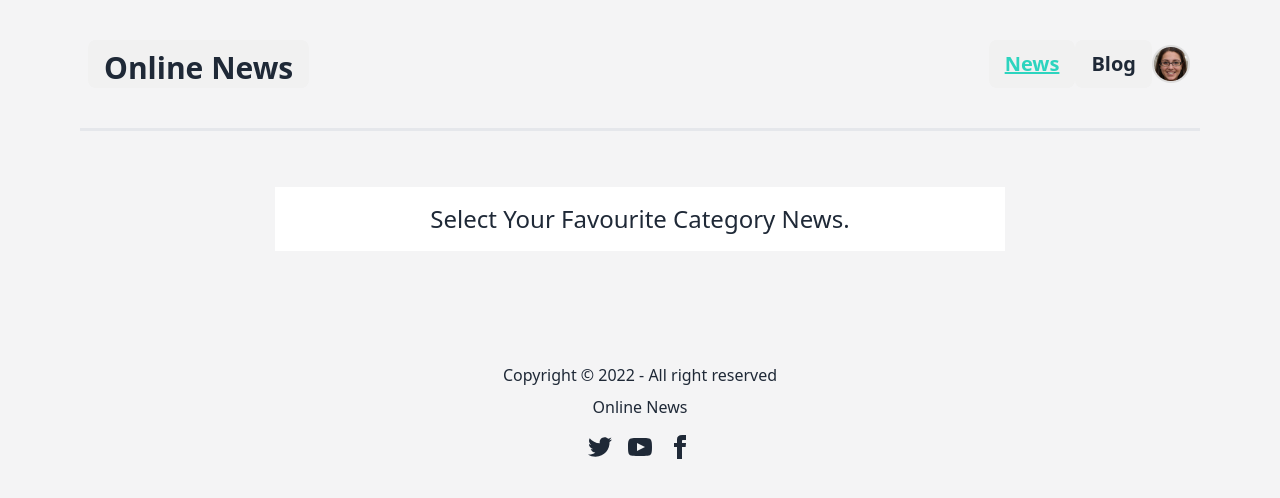
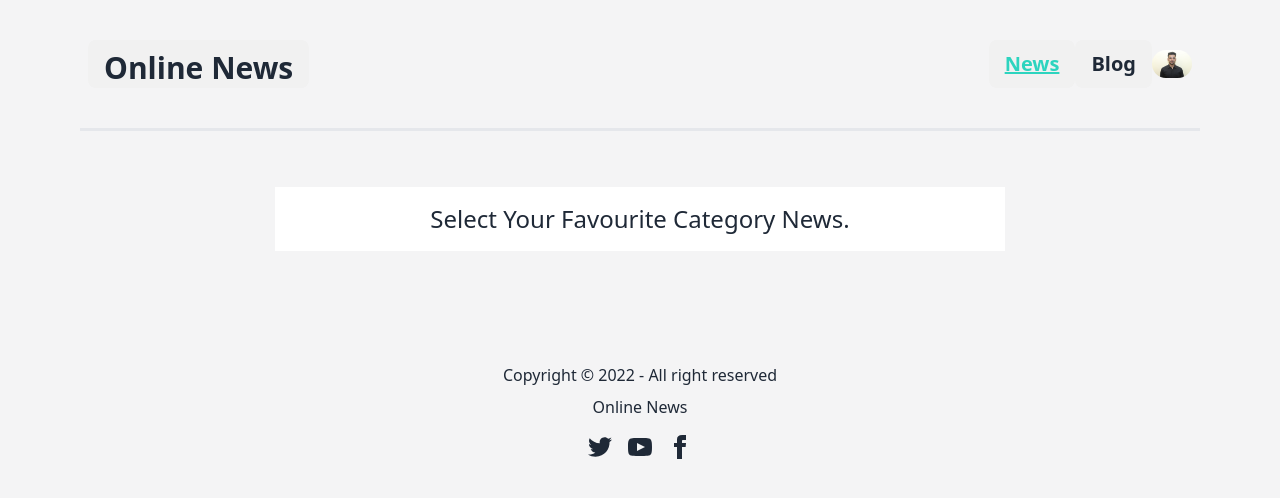
Before and after one commit to sohag-9065/PH-B6-Assignment-6, a plain HTML site: page index.html in a window 1280 px wide. Drawn offline with nearby package versions, Linux system fonts and the light colour scheme; no server answers.

Commit message:
profile image changed

```diff
--- a/index.html
+++ b/index.html
@@ -33,7 +33,7 @@
                     <a href="blog.html" class="btn btn-ghost normal-case text-sm md:text-xl">Blog</a>
                 </div>
                 <div class="w-10 rounded-full">
-                    <img src="images/Avatar.png" />
+                    <img class="rounded-full" src="images/profile.jpg" />
                 </div>
             </div>
         </div>
```
Also changed, not shown: images/profile.jpg (added).
